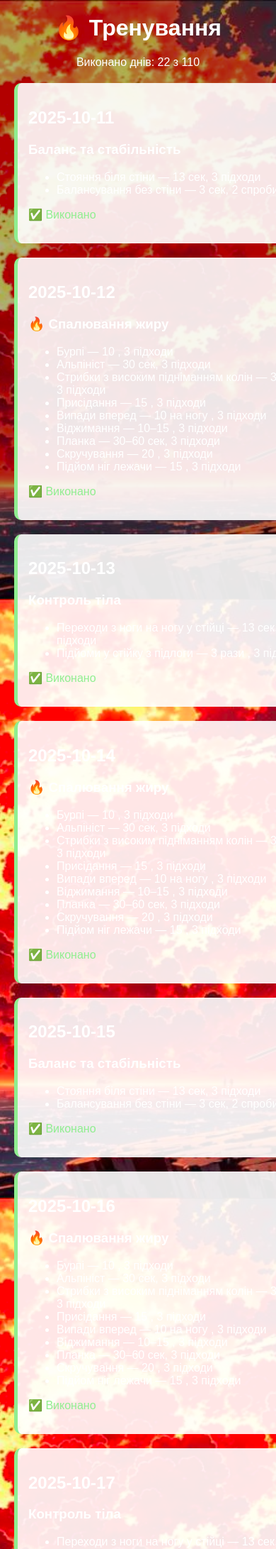
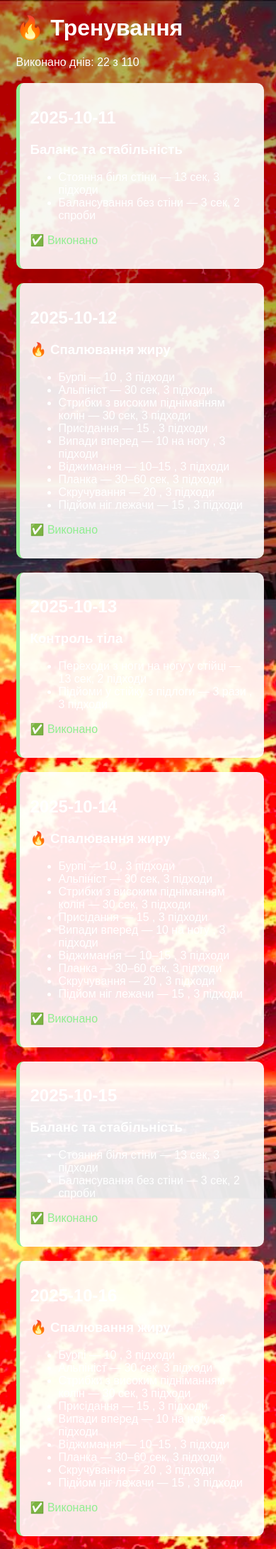
Before and after one commit to ilaychaika-hub/handstand-site, a Flask app: page / in a window 390 px wide; the page is wider, and only the part inside the window is pictured. Shown: the top 2183 px of that part at 71% size. Run offline with Flask 3, Linux system fonts and the light colour scheme.

Commit message:
Оновлено CSS: гортання харчування, адаптивність

```diff
--- a/static/style.css
+++ b/static/style.css
@@ -23,7 +23,10 @@
   position: relative;
   z-index: 1;
   padding: 20px;
-  text-align: center;
+  display: flex;
+  gap: 30px;
+  flex-wrap: wrap;
+  justify-content: center;
 }
 
 .day {
@@ -37,6 +40,15 @@
 
 .done {
   background-color: rgba(0,100,0,0.6);
+}
+
+aside {
+  background-color: rgba(34,34,34,0.8);
+  padding: 20px;
+  border-radius: 15px;
+  width: 300px;
+  margin: 20px auto;
+  text-align: left;
 }
 
 .button {
@@ -56,3 +68,14 @@
 h1 {
   margin-top: 0;
 }
+
+@media (max-width: 768px) {
+  .container {
+    flex-direction: column;
+    align-items: center;
+  }
+
+  .day, aside {
+    width: 90%;
+  }
+}
```
